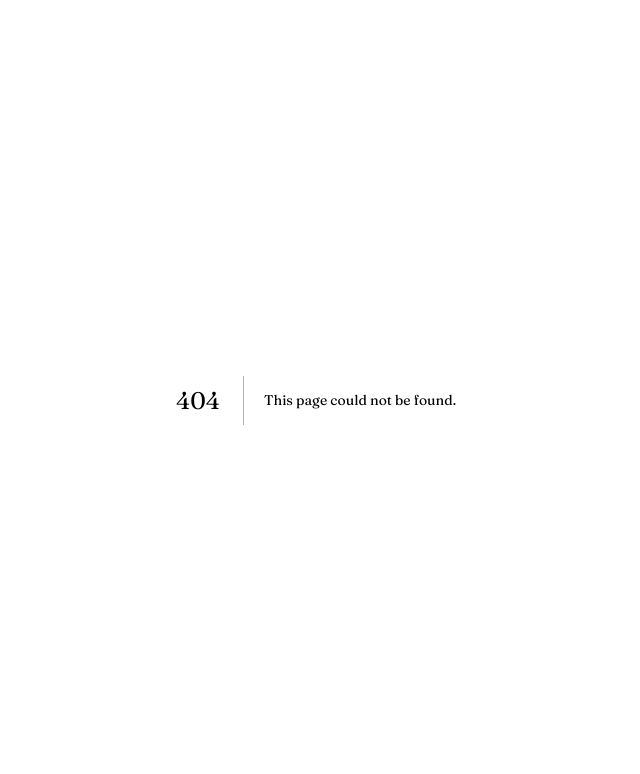
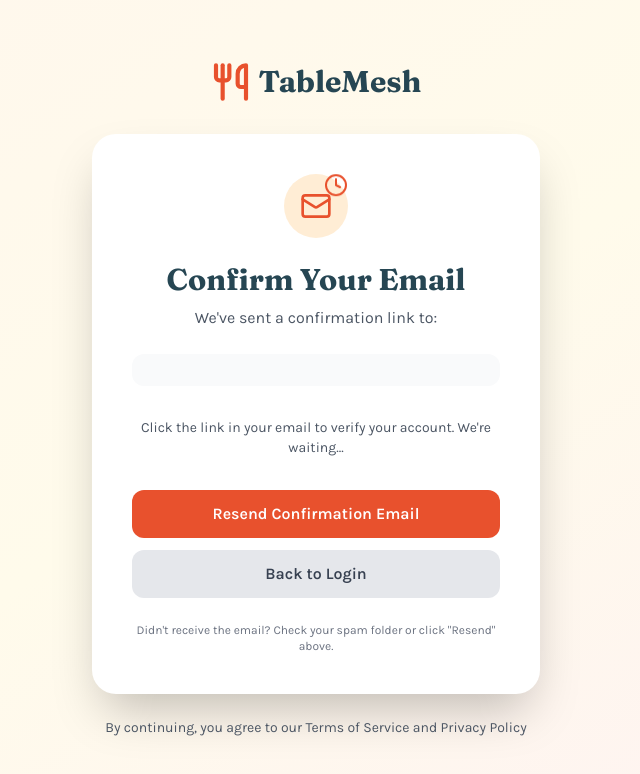
Before and after one commit to donalcheung/dine-together, a Next.js app: page /auth/confirm-email in a window 1280 px wide. Before the commit this address had no page. Shown: the top 774 px of the page, without its empty margins (324-964 px from the left). Built offline with nearby package versions, Linux system fonts and the light colour scheme; no server answers.

Commit message:
email confirm

```diff
--- /dev/null
+++ b/app/auth/confirm-email/page.tsx
@@ -0,0 +1,193 @@
+'use client'
+
+import { useState, useEffect } from 'react'
+import { useRouter } from 'next/navigation'
+import { Utensils, Mail, CheckCircle, Clock } from 'lucide-react'
+import Link from 'next/link'
+import { supabase } from '@/lib/supabase'
+
+export default function ConfirmEmailPage() {
+  const router = useRouter()
+  const [email, setEmail] = useState<string | null>(null)
+  const [confirmed, setConfirmed] = useState(false)
+  const [loading, setLoading] = useState(true)
+  const [checkingEmail, setCheckingEmail] = useState(false)
+
+  useEffect(() => {
+    // Get email from localStorage (set during signup)
+    const storedEmail = localStorage.getItem('signup_email')
+    if (storedEmail) {
+      setEmail(storedEmail)
+    }
+    setLoading(false)
+
+    // Start checking for email confirmation
+    const interval = setInterval(async () => {
+      if (storedEmail) {
+        setCheckingEmail(true)
+        try {
+          const { data: { user } } = await supabase.auth.getUser()
+
+          if (user && user.email_confirmed_at) {
+            // Email is confirmed!
+            setConfirmed(true)
+            localStorage.removeItem('signup_email')
+            localStorage.removeItem('signup_password')
+
+            // Redirect to dashboard after 2 seconds
+            setTimeout(() => {
+              router.push('/dashboard')
+            }, 2000)
+          }
+        } catch (error) {
+          console.error('Error checking email confirmation:', error)
+        }
+        setCheckingEmail(false)
+      }
+    }, 2000) // Check every 2 seconds
+
+    return () => clearInterval(interval)
+  }, [router])
+
+  const handleResendEmail = async () => {
+    if (!email) return
+
+    try {
+      // Use signUp again with the same credentials to resend the confirmation email
+      // This is the standard way with Supabase
+      const password = localStorage.getItem('signup_password')
+
+      if (!password) {
+        alert('Please go back and sign up again to resend the confirmation email.')
+        return
+      }
+
+      const { error } = await supabase.auth.signUp({
+        email: email,
+        password: password,
+      })
+
+      if (error && error.message.includes('already registered')) {
+        // Expected error - account already exists, confirmation email will be resent
+        alert('Confirmation email sent! Check your inbox.')
+      } else if (error) {
+        alert(`Failed to resend email: ${error.message}`)
+      } else {
+        alert('Confirmation email sent! Check your inbox.')
+      }
+    } catch (error: any) {
+      alert(`Error: ${error.message}`)
+    }
+  }
+
+  const handleBackToLogin = () => {
+    localStorage.removeItem('signup_email')
+    localStorage.removeItem('signup_password')
+    router.push('/auth')
+  }
+
+  if (loading) {
+    return (
+      <div className="min-h-screen bg-gradient-to-br from-orange-50 via-amber-50 to-red-50 flex items-center justify-center">
+        <div className="animate-spin rounded-full h-12 w-12 border-b-2 border-[var(--primary)]"></div>
+      </div>
+    )
+  }
+
+  return (
+    <div className="min-h-screen bg-gradient-to-br from-orange-50 via-amber-50 to-red-50 flex items-center justify-center px-6 py-12">
+      <div className="max-w-md w-full">
+        {/* Logo */}
+        <Link href="/" className="flex items-center justify-center gap-2 mb-8">
+          <Utensils className="w-10 h-10 text-[var(--primary)]" strokeWidth={2.5} />
+          <h1 className="text-3xl font-bold text-[var(--neutral)]">TableMesh</h1>
+        </Link>
+
+        {/* Confirmation Card */}
+        <div className="bg-white rounded-3xl shadow-2xl p-8 md:p-10">
+          {confirmed ? (
+            <>
+              {/* Success State */}
+              <div className="text-center">
+                <div className="flex justify-center mb-6">
+                  <CheckCircle className="w-16 h-16 text-green-500" strokeWidth={1.5} />
+                </div>
+                <h2 className="text-3xl font-bold text-[var(--neutral)] mb-2">
+                  Email Confirmed!
+                </h2>
+                <p className="text-gray-600 mb-8">
+                  Your account has been verified. Redirecting you to the dashboard...
+                </p>
+                <div className="flex justify-center">
+                  <div className="animate-spin rounded-full h-8 w-8 border-b-2 border-[var(--primary)]"></div>
+                </div>
+              </div>
+            </>
+          ) : (
+            <>
+              {/* Waiting State */}
+              <div className="text-center">
+                <div className="flex justify-center mb-6">
+                  <div className="relative">
+                    <div className="w-16 h-16 rounded-full bg-orange-100 flex items-center justify-center">
+                      <Mail className="w-8 h-8 text-[var(--primary)]" strokeWidth={2} />
+                    </div>
+                    <div className="absolute top-0 right-0 animate-bounce">
+                      <Clock className="w-6 h-6 text-[var(--primary)]" />
+                    </div>
+                  </div>
+                </div>
+                <h2 className="text-3xl font-bold text-[var(--neutral)] mb-2">
+                  Confirm Your Email
+                </h2>
+                <p className="text-gray-600 mb-6">
+                  We've sent a confirmation link to:
+                </p>
+                <div className="bg-gray-50 rounded-xl p-4 mb-8 break-all">
+                  <p className="text-[var(--primary)] font-semibold">{email}</p>
+                </div>
+
+                <div className="space-y-4">
+                  <p className="text-gray-600 text-sm">
+                    Click the link in your email to verify your account. We're waiting...
+                  </p>
+
+                  {checkingEmail && (
+                    <div className="flex items-center justify-center gap-2 text-gray-600">
+                      <div className="animate-spin rounded-full h-4 w-4 border-b-2 border-[var(--primary)]"></div>
+                      <span className="text-sm">Checking for confirmation...</span>
+                    </div>
+                  )}
+                </div>
+
+                <div className="mt-8 space-y-3">
+                  <button
+                    onClick={handleResendEmail}
+                    className="w-full py-3 bg-[var(--primary)] text-white rounded-xl font-semibold hover:bg-[var(--primary-dark)] transition-all hover:shadow-lg"
+                  >
+                    Resend Confirmation Email
+                  </button>
+
+                  <button
+                    onClick={handleBackToLogin}
+                    className="w-full py-3 bg-gray-200 text-gray-700 rounded-xl font-semibold hover:bg-gray-300 transition-all"
+                  >
+                    Back to Login
+                  </button>
+                </div>
+
+                <p className="text-gray-500 text-xs mt-6">
+                  Didn't receive the email? Check your spam folder or click "Resend" above.
+                </p>
+              </div>
+            </>
+          )}
+        </div>
+
+        <p className="text-center text-gray-600 text-sm mt-6">
+          By continuing, you agree to our Terms of Service and Privacy Policy
+        </p>
+      </div>
+    </div>
+  )
+}
--- a/app/auth/page.tsx
+++ b/app/auth/page.tsx
@@ -128,8 +128,10 @@ function AuthForm() {
           // Ensure profile is created with retries
           await ensureProfileExists(authData.user.id, email, name)
 
-          // Always redirect to dashboard
-          router.push('/dashboard')
+          // Store email and password in localStorage and redirect to confirmation page
+          localStorage.setItem('signup_email', email)
+          localStorage.setItem('signup_password', password)
+          router.push('/auth/confirm-email')
         }
       } else {
         const { data, error } = await supabase.auth.signInWithPassword({
```
Also changed, not shown: 1 other file (tests, documents, lock files or other folders).
